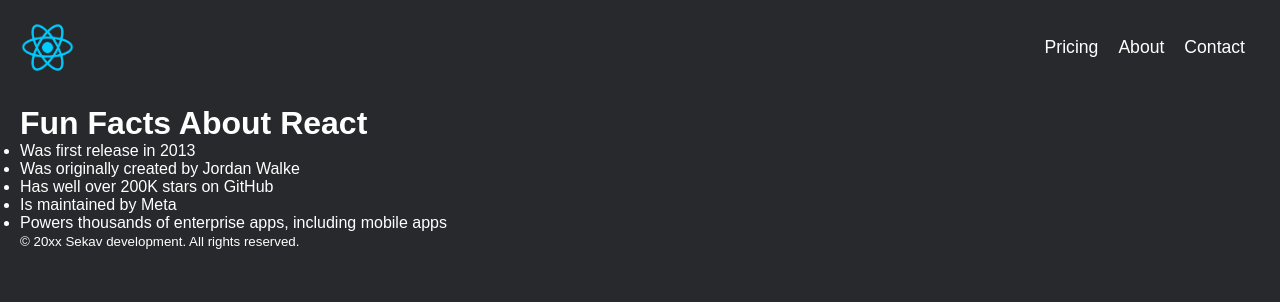
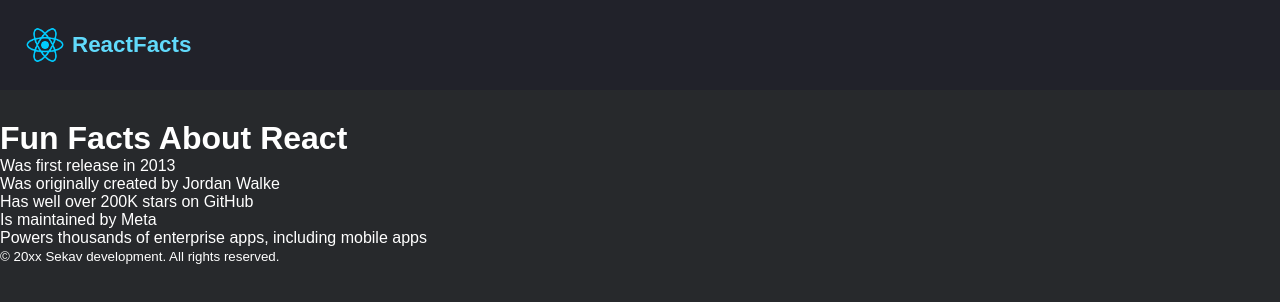
Before and after one commit to SekavArielight/react-facts-scrimba, a React (Vite) app: page / in a window 1280 px wide. Shown: the top 302 px of the page. Built offline with nearby package versions, Linux system fonts and the light colour scheme.

Commit message:
Refactor Header component structure and update CSS for improved layout and styling

```diff
--- a/src/components/Header.jsx
+++ b/src/components/Header.jsx
@@ -3,18 +3,9 @@
 const Header = () => {
   return (
     <header>
-      <img
-        src="../public/react-logo.png"
-        alt="React Logo"
-        className="logo"
-      />
-
       <nav>
-        <ul className="nav-list">
-          <li>Pricing</li>
-          <li>About</li>
-          <li>Contact</li>
-        </ul>
+        <img src="../public/react-logo.png" alt="React Logo" className="logo" />
+        <span>ReactFacts</span>
       </nav>
     </header>
   );
--- a/src/index.css
+++ b/src/index.css
@@ -5,31 +5,34 @@
 }
 
 body {
-    padding: 20px;
+    /* margin: 0; */
     font-family: Arial, Helvetica, sans-serif;
     background: #27292c;
     color: white;
 }
 
 header{
+    height: 90px;
+     background-color: #21222A;
+    padding: 30px 25px;
+}
+
+nav{
     display: flex;
-    justify-content: space-between;
+    justify-content: flex-start;
     align-items: center;
+    height: 100%;
 }
 
 .logo{
-    width: 55px;
+    width: 40px;
+    margin-right: 7px;
 }
 
-.nav-list{
-    list-style: none;
-    display: flex;
-    margin: 0 5px;
-}
-
-.nav-list li{
-    margin: 0 10px;
-    font-size: 1.1rem;
+nav > span {
+    color: #61DAFB;
+    font-size: 1.4rem;
+    font-weight: 700;
 }
 
 h1 {
```
